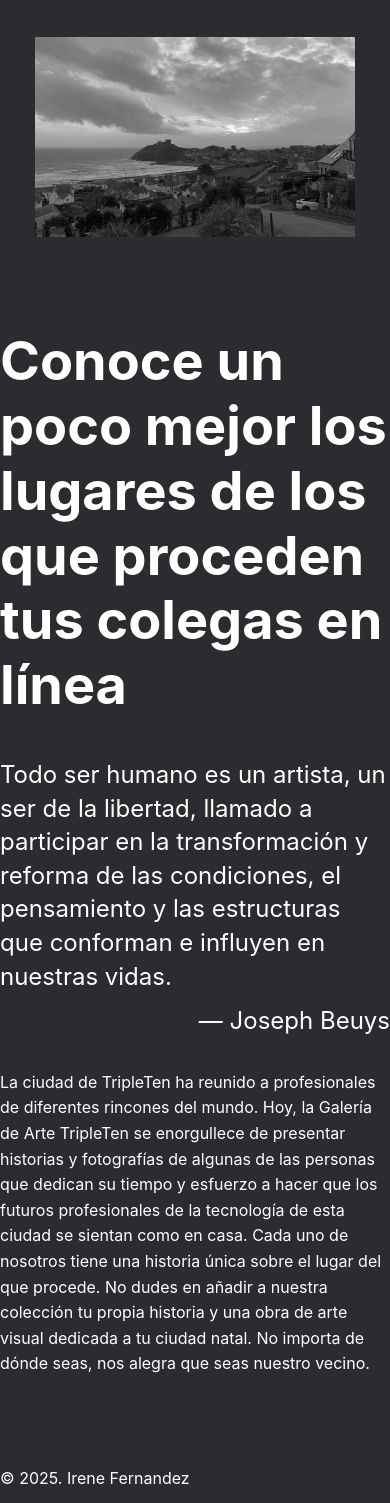
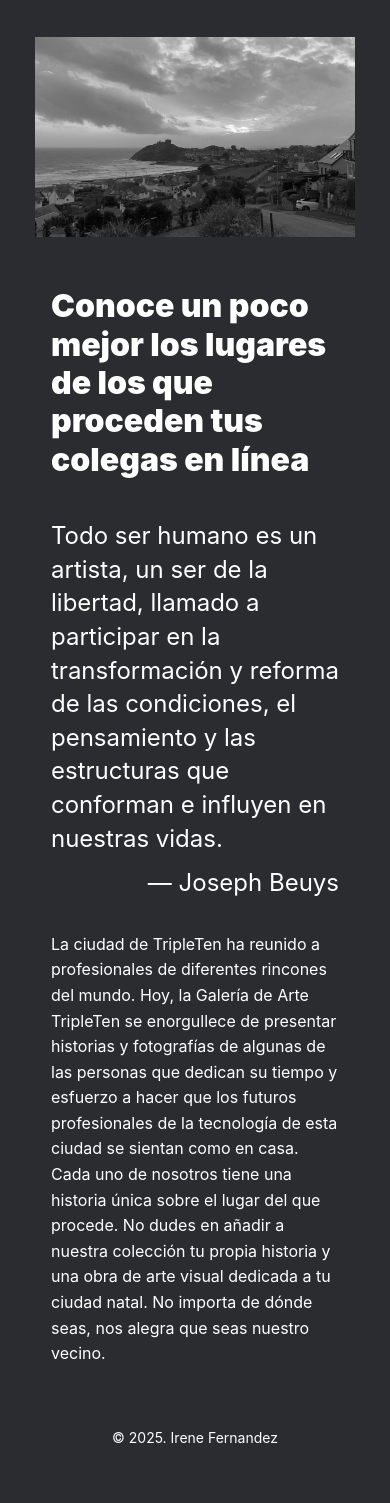
Before and after one commit to SilverShadow17/web_project_homeland, a plain HTML site: page index.html in a window 390 px wide. Shown: the part 274-1777 px from the top of the page. After the commit the page ends 1739 px from the top, so only its background shows below. Drawn offline with Linux system fonts and the light colour scheme.

Commit message:
Footer added with the responsive

```diff
--- a/blocks/footer.css
+++ b/blocks/footer.css
@@ -1,5 +1,30 @@
 .footer {
+  display: flex;
+  justify-content: center;
+  margin: 92px 0 20px;
 }
 
 .footer__copyright {
+  max-width: 194px;
+  font-family: "inter", arial, sans-serif;
+  font-size: 14px;
+  line-height: 1.1;
+  margin: 0;
 }
+
+@media screen and (min-width: 320px) and (max-width: 544px) {
+  .footer {
+    margin: 64px 0 20px;
+  }
+
+  .footer__copyright {
+    font-size: 14px;
+    line-height: 1;
+  }
+}
+
+@media screen and (min-width: 544px) and (max-width: 1024px) {
+  .footer {
+    margin: 88px 0 20px;
+  }
+}
--- a/blocks/main.css
+++ b/blocks/main.css
@@ -12,9 +12,10 @@
 .main__title {
   max-width: 830px;
   font-family: "Inter", arial, sans-serif;
+  font-weight: 900;
   font-size: 54px;
   line-height: 1.2;
-  margin: 0 0 40px;
+  margin: 0 0 80px;
 }
 
 .main__text {
@@ -36,3 +37,57 @@
   font-size: 1em;
   line-height: 1.6;
 }
+
+@media screen and (min-width: 320px) and (max-width: 544px) {
+  .main {
+    max-width: 288px;
+    margin: 50px auto;
+  }
+
+  .main__title {
+    max-width: 288px;
+    font-size: 32px;
+    line-height: 1.2;
+    margin: 0 0 40px;
+  }
+
+  .main__text {
+    max-width: 288px;
+  }
+
+  .main__text_quote-author {
+    margin-top: 11px;
+    margin-bottom: 32px;
+  }
+
+  .main__text_size_s {
+    max-width: 288px;
+  }
+}
+
+@media screen and (min-width: 544px) and (max-width: 1024px) {
+  .main {
+    max-width: 720px;
+    margin: 90px auto;
+  }
+
+  .main__title {
+    max-width: 707px;
+    font-size: 45px;
+    line-height: 1.2;
+    margin: 0 0 50px;
+  }
+
+  .main__text {
+    max-width: 720px;
+  }
+
+  .main__text_quote-author {
+    margin-top: 11px;
+    margin-bottom: 32px;
+  }
+
+  .main__text_size_s {
+    max-width: 720px;
+  }
+}
```
